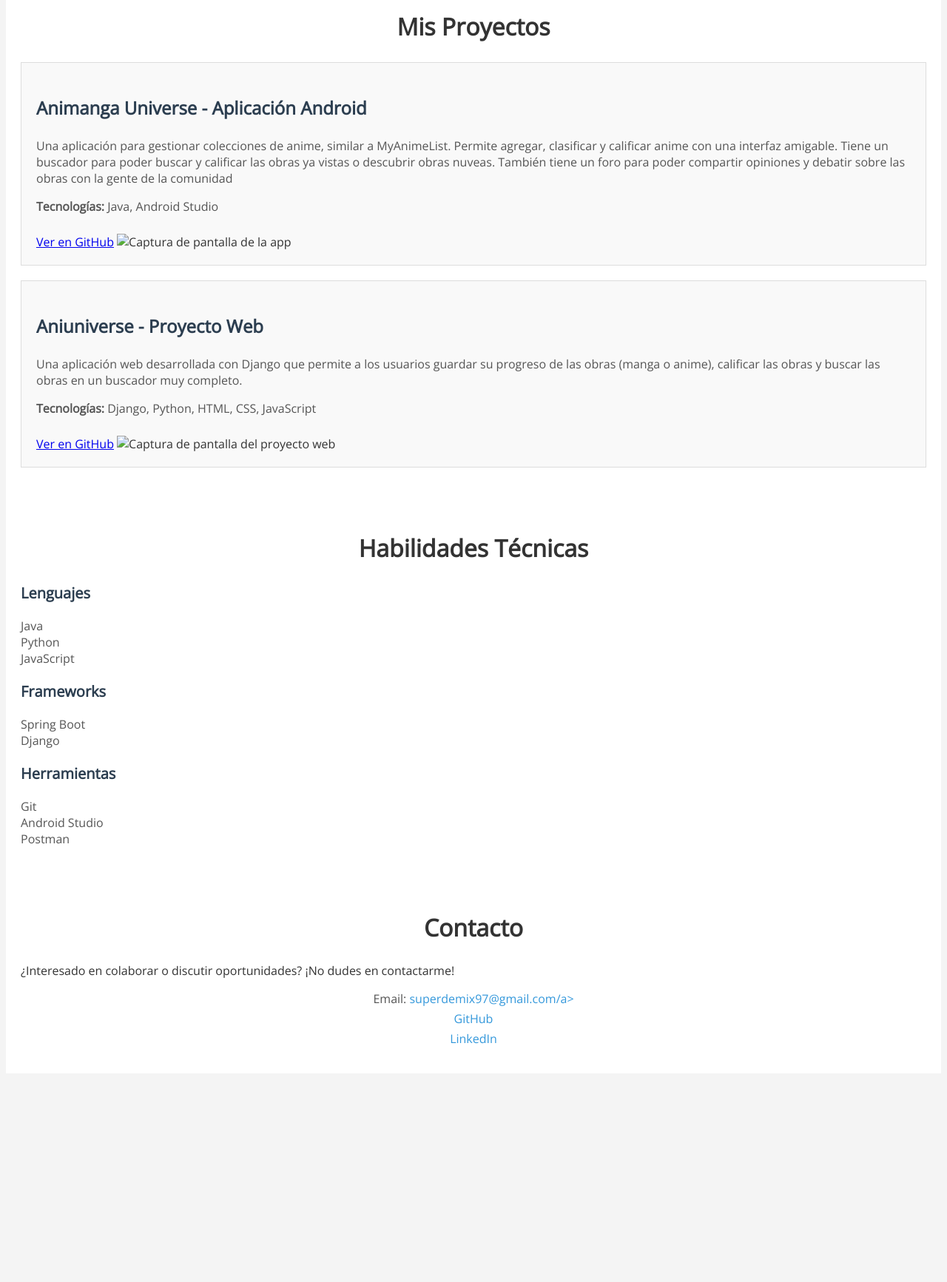
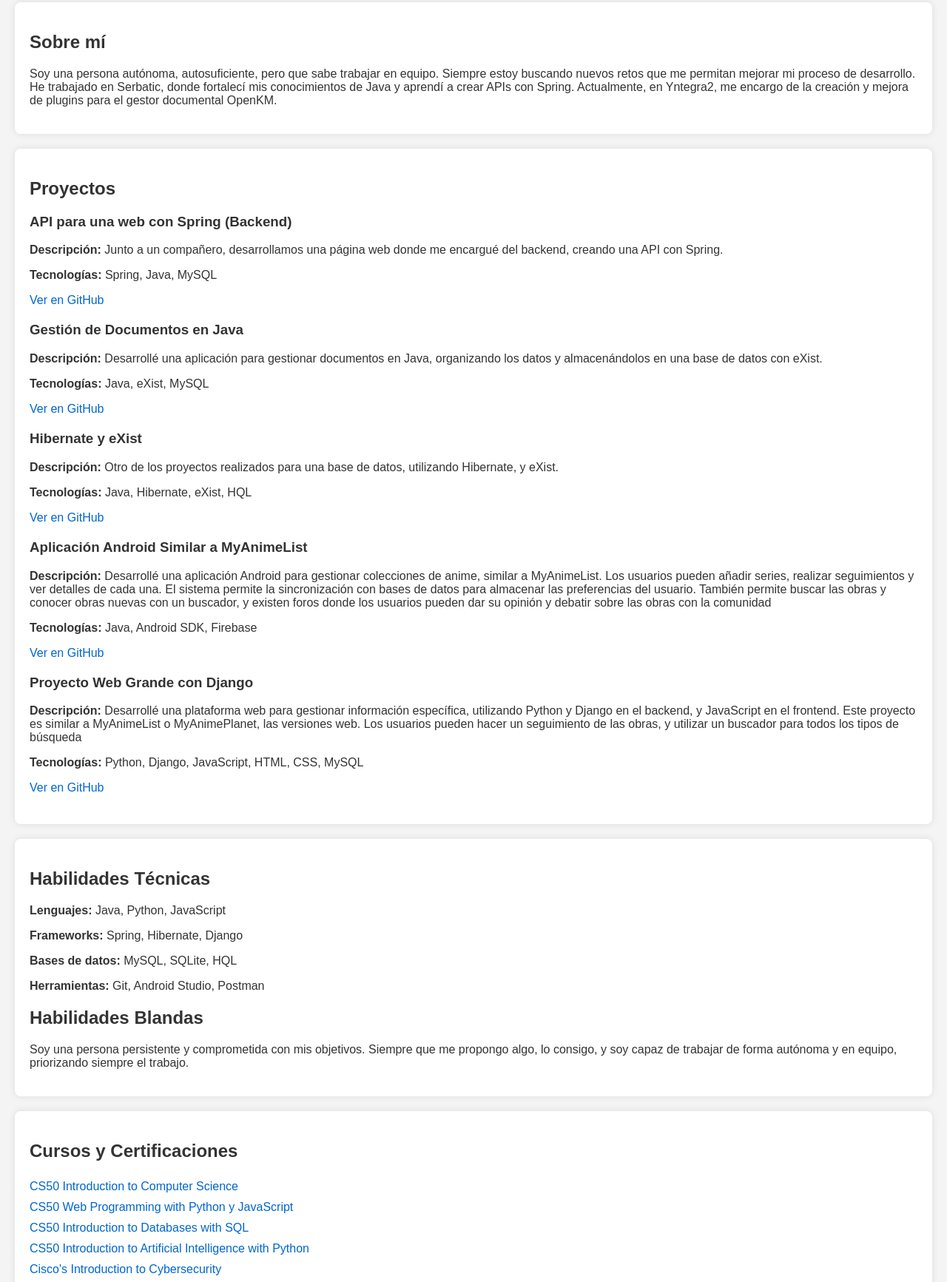
Before and after one commit to DaniFlay/mi-portafolio, a plain HTML site: page index.html in a window 1280 px wide. Shown: the part 204-1937 px from the top of the page at 74% size. Before the commit the page ends 1663 px from the top, so only its background shows below. Drawn offline with nearby package versions, Linux system fonts and the light colour scheme.

Commit message:
Third commit

```diff
--- a/index.html
+++ b/index.html
@@ -4,74 +4,98 @@
     <meta charset="UTF-8">
     <meta name="viewport" content="width=device-width, initial-scale=1.0">
     <title>Mi Portafolio</title>
-    <link href="https://fonts.googleapis.com/css2?family=Roboto+Slab&family=Open+Sans&display=swap" rel="stylesheet">
     <link rel="stylesheet" href="styles.css">
 </head>
 <body>
+
+    <!-- Sección de Introducción -->
     <header>
-        <h1>Daniel Seregin Kozlov - Desarrollador Software</h1>
-        <nav>
-            <ul>
-                <li><a href="#proyectos">Proyectos</a></li>
-                <li><a href="#habilidades">Habilidades</a></li>
-                <li><a href="#contacto">Contacto</a></li>
-            </ul>
-        </nav>
+        <h1>Bienvenido a mi portafolio</h1>
+        <p>Soy un desarrollador autónomo con pasión por aprender y mejorar mis habilidades. Actualmente trabajo en Yntegra2 como desarrollador Java.</p>
     </header>
 
-    <section id="proyectos">
-        <h2>Mis Proyectos</h2>
-        <div class="proyecto">
-            <h3>Animanga Universe - Aplicación Android</h3>
-            <p>Una aplicación para gestionar colecciones de anime, similar a MyAnimeList. Permite agregar, clasificar y calificar anime con una interfaz amigable. Tiene un buscador para poder buscar y calificar las obras ya vistas o descubrir obras nuveas. También tiene un foro para poder compartir opiniones y debatir sobre las obras con la gente de la comunidad</p>
-            <p><strong>Tecnologías:</strong> Java, Android Studio</p>
-            <a href="https://github.com/DaniFlay/Animanga_Universe" target="_blank">Ver en GitHub</a>
-            <img src="ruta/a/imagen.jpg" alt="Captura de pantalla de la app" />
-        </div>
-        <div class="proyecto">
-            <h3>Aniuniverse - Proyecto Web</h3>
-            <p>Una aplicación web desarrollada con Django que permite a los usuarios guardar su progreso de las obras (manga o anime), calificar las obras y buscar las obras en un buscador muy completo.</p>
-            <p><strong>Tecnologías:</strong> Django, Python, HTML, CSS, JavaScript</p>
-            <a href="https://github.com/DaniFlay/FinalWebProject" target="_blank">Ver en GitHub</a>
-            <img src="ruta/a/imagen.jpg" alt="Captura de pantalla del proyecto web" />
-        </div>
+    <!-- Sobre mí -->
+    <section id="sobre-mi">
+        <h2>Sobre mí</h2>
+        <p>Soy una persona autónoma, autosuficiente, pero que sabe trabajar en equipo. Siempre estoy buscando nuevos retos que me permitan mejorar mi proceso de desarrollo. He trabajado en Serbatic, donde fortalecí mis conocimientos de Java y aprendí a crear APIs con Spring. Actualmente, en Yntegra2, me encargo de la creación y mejora de plugins para el gestor documental OpenKM.</p>
     </section>
 
+   <!-- Proyectos -->
+<section id="proyectos">
+    <h2>Proyectos</h2>
+
+    <div class="proyecto">
+        <h3>API para una web con Spring (Backend)</h3>
+        <p><strong>Descripción:</strong> Junto a un compañero, desarrollamos una página web donde me encargué del backend, creando una API con Spring.</p>
+        <p><strong>Tecnologías:</strong> Spring, Java, MySQL</p>
+        <a href="https://github.com/DaniFlay/ONG" target="_blank">Ver en GitHub</a>
+    </div>
+
+    <div class="proyecto">
+        <h3>Gestión de Documentos en Java</h3>
+        <p><strong>Descripción:</strong> Desarrollé una aplicación para gestionar documentos en Java, organizando los datos y almacenándolos en una base de datos con eXist.</p>
+        <p><strong>Tecnologías:</strong> Java, eXist, MySQL</p>
+        <a href="https://github.com/DaniFlay/OrganizacionArchivos" target="_blank">Ver en GitHub</a>
+    </div>
+
+    <div class="proyecto">
+        <h3>Hibernate y eXist</h3>
+        <p><strong>Descripción:</strong> Otro de los proyectos realizados para una base de datos, utilizando Hibernate, y eXist.</p>
+        <p><strong>Tecnologías:</strong> Java, Hibernate, eXist, HQL</p>
+        <a href="https://github.com/DaniFlay/HibernateYeXist" target="_blank">Ver en GitHub</a>
+    </div>
+
+    <!-- Proyecto Grande 1: Aplicación Android -->
+    <div class="proyecto">
+        <h3>Aplicación Android Similar a MyAnimeList</h3>
+        <p><strong>Descripción:</strong> Desarrollé una aplicación Android para gestionar colecciones de anime, similar a MyAnimeList. Los usuarios pueden añadir series, realizar seguimientos y ver detalles de cada una. El sistema permite la sincronización con bases de datos para almacenar las preferencias del usuario. También permite buscar las obras y conocer obras nuevas con un buscador, y existen foros donde los usuarios pueden dar su opinión y debatir sobre las obras con la comunidad</p>
+        <p><strong>Tecnologías:</strong> Java, Android SDK, Firebase</p>
+        <a href="https://github.com/DaniFlay/Animanga_Universe" target="_blank">Ver en GitHub</a>
+    </div>
+
+    <!-- Proyecto Grande 2: Proyecto Web con Python, Django y JavaScript -->
+    <div class="proyecto">
+        <h3>Proyecto Web Grande con Django</h3>
+        <p><strong>Descripción:</strong> Desarrollé una plataforma web para gestionar información específica, utilizando Python y Django en el backend, y JavaScript en el frontend. Este proyecto es similar a MyAnimeList o MyAnimePlanet, las versiones web. Los usuarios pueden hacer un seguimiento de las obras, y utilizar un buscador para todos los tipos de búsqueda</p>
+        <p><strong>Tecnologías:</strong> Python, Django, JavaScript, HTML, CSS, MySQL</p>
+        <a href="https://github.com/DaniFlay/FinalWebProject" target="_blank">Ver en GitHub</a>
+    </div>
+
+</section>
+
+
+    <!-- Habilidades -->
     <section id="habilidades">
         <h2>Habilidades Técnicas</h2>
-        <div class="categoria">
-            <h3>Lenguajes</h3>
-            <ul>
-                <li>Java</li>
-                <li>Python</li>
-                <li>JavaScript</li>
-            </ul>
-        </div>
-        <div class="categoria">
-            <h3>Frameworks</h3>
-            <ul>
-                <li>Spring Boot</li>
-                <li>Django</li>
-            </ul>
-        </div>
-        <div class="categoria">
-            <h3>Herramientas</h3>
-            <ul>
-                <li>Git</li>
-                <li>Android Studio</li>
-                <li>Postman</li>
-            </ul>
-        </div>
+        <p><strong>Lenguajes:</strong> Java, Python, JavaScript</p>
+        <p><strong>Frameworks:</strong> Spring, Hibernate, Django</p>
+        <p><strong>Bases de datos:</strong> MySQL, SQLite, HQL</p>
+        <p><strong>Herramientas:</strong> Git, Android Studio, Postman</p>
+
+        <h2>Habilidades Blandas</h2>
+        <p>Soy una persona persistente y comprometida con mis objetivos. Siempre que me propongo algo, lo consigo, y soy capaz de trabajar de forma autónoma y en equipo, priorizando siempre el trabajo.</p>
     </section>
 
+    <!-- Cursos y Certificaciones -->
+    <section id="cursos">
+        <h2>Cursos y Certificaciones</h2>
+        <ul>
+            <li><a href="https://courses.edx.org/certificates/a97b2d5b925142fcb5187a413bccbaad" target="_blank">CS50 Introduction to Computer Science</a></li>
+            <li><a href="https://courses.edx.org/certificates/4a8a61263b66428fade8ded9a6fe7d91?_gl=1*1kdvazl*_gcl_au*MTUzNjEzMTczMy4xNzI1Mzc5Mjcy*_ga*MTU1MzUxNzM5MS4xNzE3NTk4NDU2*_ga_D3KS4KMDT0*MTcyNTg4NTg5OS41My4xLjE3MjU4ODYwNzQuNjAuMC4w" target="_blank">CS50 Web Programming with Python y JavaScript</a></li>
+            <li><a href="https://certificates.cs50.io/0b69b8ad-99a5-4d17-a267-2090519a6fba.pdf?size=letter" target="_blank">CS50 Introduction to Databases with SQL</a></li>
+            <li><a href="https://certificates.cs50.io/e554acc3-23eb-43fb-a48b-85db557f60af.pdf?size=letter" target="_blank">CS50 Introduction to Artificial Intelligence with Python</a></li>
+            <li><a href="https://www.netacad.com/certificates?issuanceId=7178673d-05e2-42a6-9c2d-6f3894116a94" target="_blank">Cisco's Introduction to Cybersecurity</a></li>
+        </ul>
+    </section>
+
+    <!-- Contacto -->
     <section id="contacto">
         <h2>Contacto</h2>
-        <p>¿Interesado en colaborar o discutir oportunidades? ¡No dudes en contactarme!</p>
-        <ul>
-            <li>Email: <a href="mailto:superdemix97@gmail.com">superdemix97@gmail.com/a></li>
-            <li><a href="https://github.com/DaniFlay" target="_blank">GitHub</a></li>
-            <li><a href="https://www.linkedin.com/in/daniel-seregin-kozlov-062288204/" target="_blank">LinkedIn</a></li>
-        </ul>
+        <p><strong>Email:</strong> <a href="mailto:superdemix97@gmail.com.com">superdemix97@gmail.com</a></p>
+        <p><strong>GitHub:</strong> <a href="https://github.com/DaniFlay" target="_blank">TuGitHub</a></p>
+        <p><strong>LinkedIn:</strong> <a href=https://www.linkedin.com/in/daniel-seregin-kozlov-062288204/" target="_blank">TuLinkedIn</a></p>
+        <p><strong>Ubicación:</strong> Valladolid, España (Disponible para trabajo remoto o presencial)</p>
     </section>
+
 </body>
 </html>
--- a/styles.css
+++ b/styles.css
@@ -1,117 +1,57 @@
+/* Estilos básicos para el portafolio */
 body {
-    font-family: 'Open Sans', sans-serif;
+    font-family: Arial, sans-serif;
+    margin: 0;
+    padding: 0;
     background-color: #f4f4f4;
     color: #333;
 }
+
 header {
-    background-color: #2c3e50;
+    background-color: #333;
     color: white;
-    padding: 20px;
     text-align: center;
-}
-header nav ul {
-    list-style: none;
-    padding: 0;
-}
-header nav ul li {
-    display: inline;
-    margin-right: 20px;
-}
-header nav ul li a {
-    color: #3498db;
-    text-decoration: none;
+    padding: 50px 0;
 }
 
-#proyectos {
-    padding: 20px;
-    background-color: #fff;
+header h1 {
+    margin: 0;
 }
 
-#proyectos h2 {
-    font-size: 2rem;
-    text-align: center;
+section {
+    padding: 20px;
+    margin: 20px;
+    background-color: white;
+    border-radius: 8px;
+    box-shadow: 0 0 10px rgba(0, 0, 0, 0.1);
 }
 
-.proyecto {
-    border: 1px solid #ddd;
-    padding: 20px;
-    margin-bottom: 20px;
-    background-color: #f9f9f9;
+h2 {
+    color: #333;
 }
 
-.proyecto h3 {
-    font-size: 1.5rem;
-    color: #2c3e50;
-}
-
-.proyecto p {
-    font-size: 1rem;
-    color: #555;
-}
-
-.proyecto img {
-    width: 100%;
-    max-width: 500px;
-    height: auto;
-    margin-top: 10px;
-}
-
-#habilidades {
-    padding: 20px;
-    background-color: #fff;
-}
-
-#habilidades h2 {
-    font-size: 2rem;
-    text-align: center;
-}
-
-.categoria {
-    margin-bottom: 20px;
-}
-
-.categoria h3 {
-    font-size: 1.25rem;
-    color: #2c3e50;
-}
-
-.categoria ul {
+ul {
     list-style-type: none;
     padding: 0;
 }
 
-.categoria ul li {
-    font-size: 1rem;
-    color: #555;
+ul li {
+    padding: 5px 0;
 }
 
-#contacto {
-    padding: 20px;
-    background-color: #fff;
-}
-
-#contacto h2 {
-    font-size: 2rem;
-    text-align: center;
-}
-
-#contacto ul {
-    list-style-type: none;
-    padding: 0;
-    text-align: center;
-}
-
-#contacto ul li {
-    font-size: 1rem;
-    color: #555;
-    margin: 5px 0;
-}
-
-#contacto ul li a {
-    color: #3498db;
+a {
+    color: #0066cc;
     text-decoration: none;
 }
 
-#contacto ul li a:hover {
+a:hover {
     text-decoration: underline;
 }
+
+.proyecto {
+    margin-bottom: 20px;
+}
+
+#contacto p {
+    font-size: 1.1em;
+}
```
